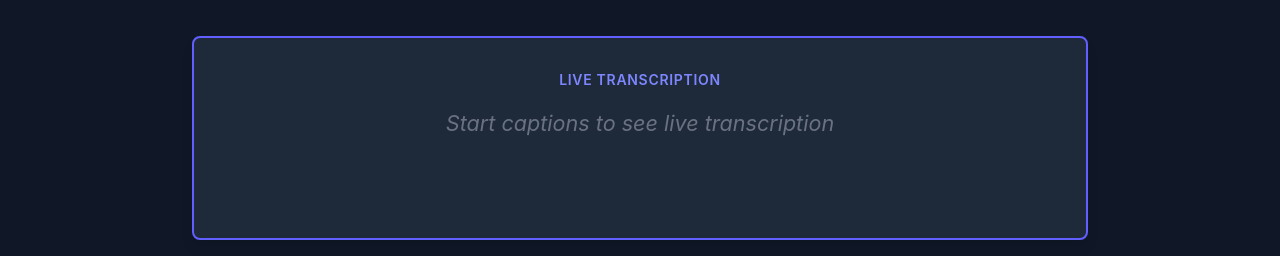
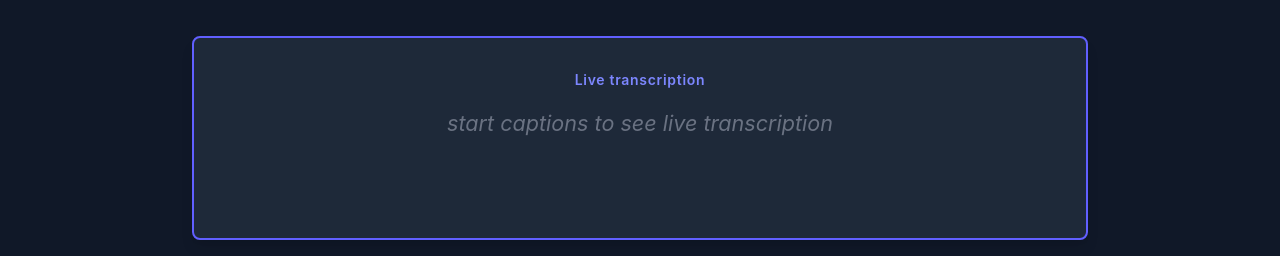
Before and after one commit to minhtranin/zigy, a React (Vite) app in the folder zig-april-captions-ui/: page / in a window 1280 px wide. Both pictures are taken after a click on the button "Simple". Shown: the part 277-533 px from the top of the page. Built offline with nearby package versions, Linux system fonts and the light colour scheme.

Commit message:
fix: update simple mode transcription section content to lowercase

```diff
--- a/zig-april-captions-ui/src/App.tsx
+++ b/zig-april-captions-ui/src/App.tsx
@@ -252,11 +252,11 @@ function App() {
       <div className="w-full max-w-4xl">
         <div className="bg-white dark:bg-gray-800 rounded-lg shadow-lg p-8 border-2 border-indigo-500">
           <div className="text-center">
-            <div className="text-sm font-semibold text-indigo-600 dark:text-indigo-400 uppercase tracking-wider mb-4">
-              Live Transcription
+            <div className="text-sm font-semibold text-indigo-600 dark:text-indigo-400 tracking-wider mb-4">
+              Live transcription
             </div>
             <div
-              className="text-gray-800 dark:text-gray-200 leading-relaxed min-h-[100px] whitespace-pre-wrap"
+              className="text-gray-800 dark:text-gray-200 leading-relaxed min-h-[100px] whitespace-pre-wrap lowercase"
               style={{ fontSize: `${settings.font_size * 1.2}px` }}
             >
               {currentText || (
```
